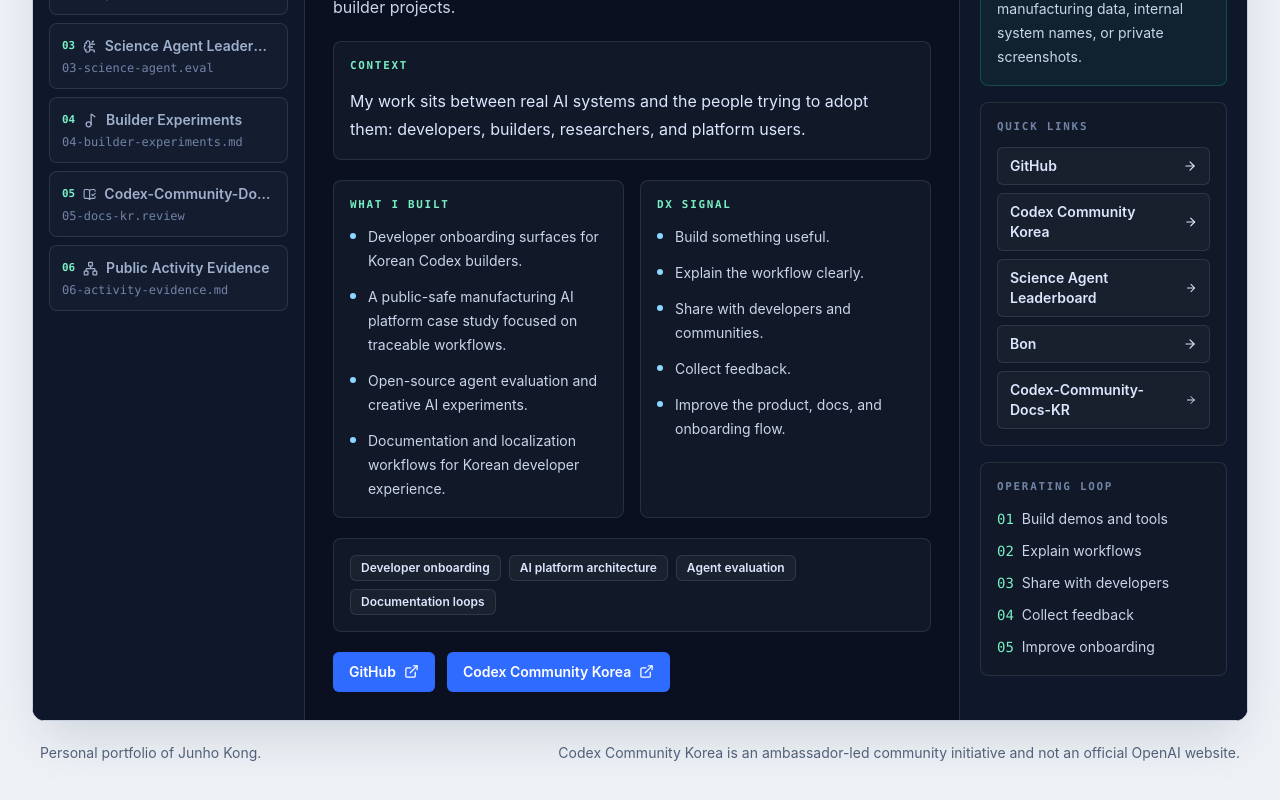
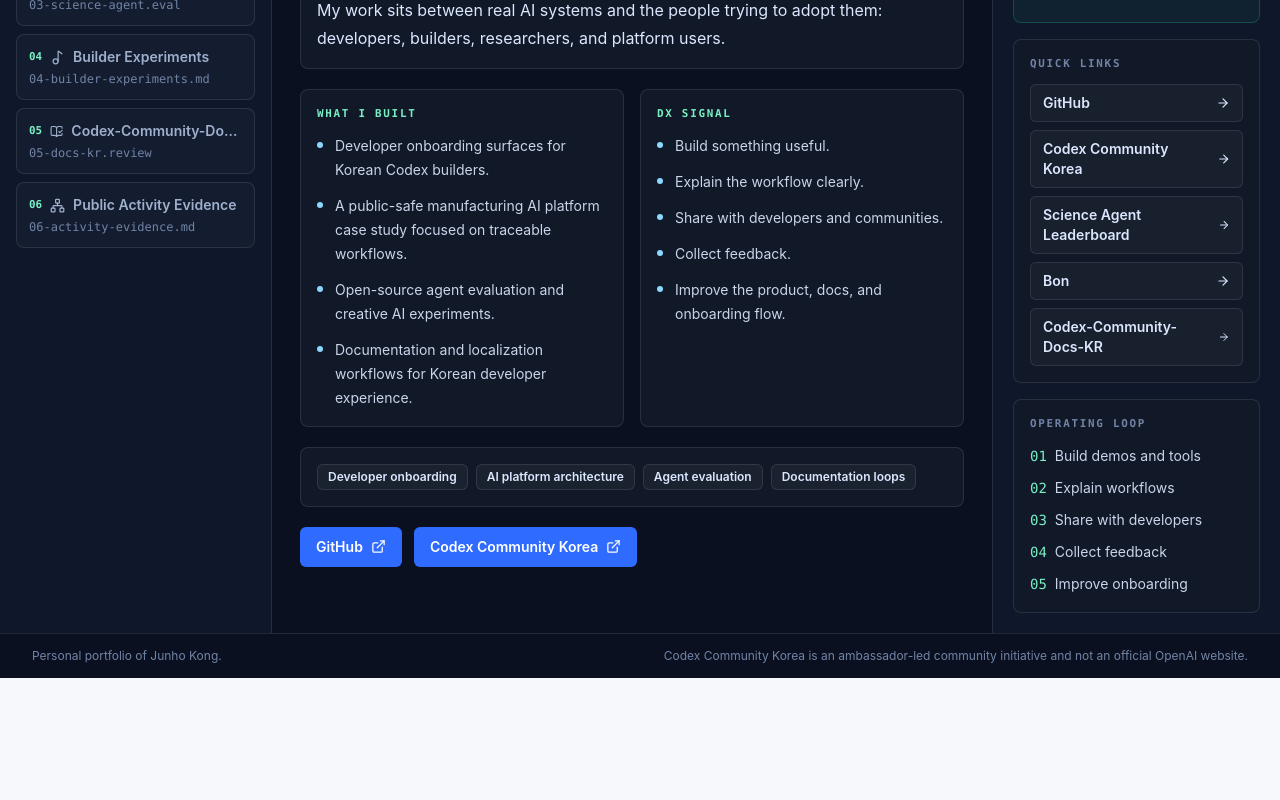
Before and after one commit to Generoustandard/Portfolio, a React (Vite) app: page / in a window 1280 px wide. Shown: the part 606-1406 px from the top of the page. After the commit the page ends 1284 px from the top, so only its background shows below. Built offline with nearby package versions, Linux system fonts and the light colour scheme.

Commit message:
Make workspace fill viewport

```diff
--- a/src/App.tsx
+++ b/src/App.tsx
@@ -478,8 +478,8 @@
     threads.find((thread) => thread.id === activeThreadId) ?? threads[0]
 
   return (
-    <main className="min-h-screen bg-[#eef2f7] px-4 py-5 text-[#172033] sm:px-6 lg:px-8">
-      <div className="mx-auto max-w-7xl overflow-hidden rounded-xl border border-[#c7d0df] bg-[#0b1020] shadow-2xl shadow-[#172033]/15">
+    <main className="min-h-screen bg-[#0b1020] text-[#172033]">
+      <div className="flex min-h-screen w-full flex-col overflow-hidden bg-[#0b1020]">
         <TopBar />
         <IntroPanel />
         <ThreadWorkspace
@@ -487,8 +487,8 @@
           activeThreadId={activeThreadId}
           onSelectThread={setActiveThreadId}
         />
+        <Footer />
       </div>
-      <Footer />
     </main>
   )
 }
@@ -592,7 +592,7 @@
 }) {
   return (
     <section
-      className="grid min-h-[650px] bg-[#0b1020] lg:grid-cols-[17rem_minmax(0,1fr)] xl:grid-cols-[17rem_minmax(0,1fr)_18rem]"
+      className="grid min-h-[650px] flex-1 bg-[#0b1020] lg:grid-cols-[17rem_minmax(0,1fr)] xl:grid-cols-[17rem_minmax(0,1fr)_18rem]"
       aria-label="Portfolio thread workspace"
     >
       <ThreadSidebar
@@ -953,7 +953,7 @@
 
 function Footer() {
   return (
-    <footer className="mx-auto max-w-7xl px-2 py-5 text-sm leading-6 text-[#516078]">
+    <footer className="border-t border-white/10 bg-[#0b1020] px-4 py-3 text-xs leading-5 text-[#7184a6] sm:px-6 lg:px-8">
       <div className="flex flex-col justify-between gap-2 sm:flex-row">
         <span>Personal portfolio of Junho Kong.</span>
         <span>
```
